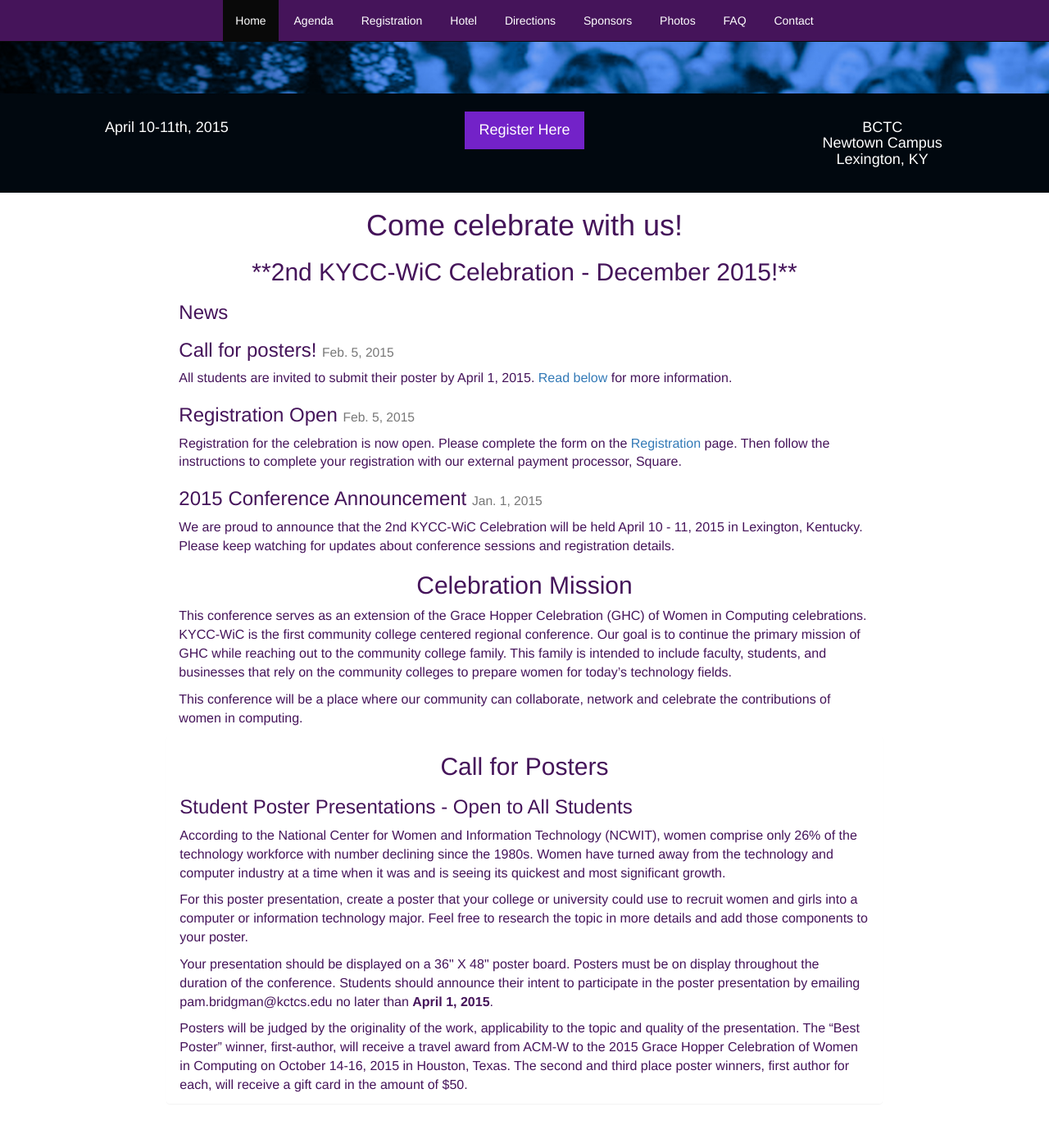
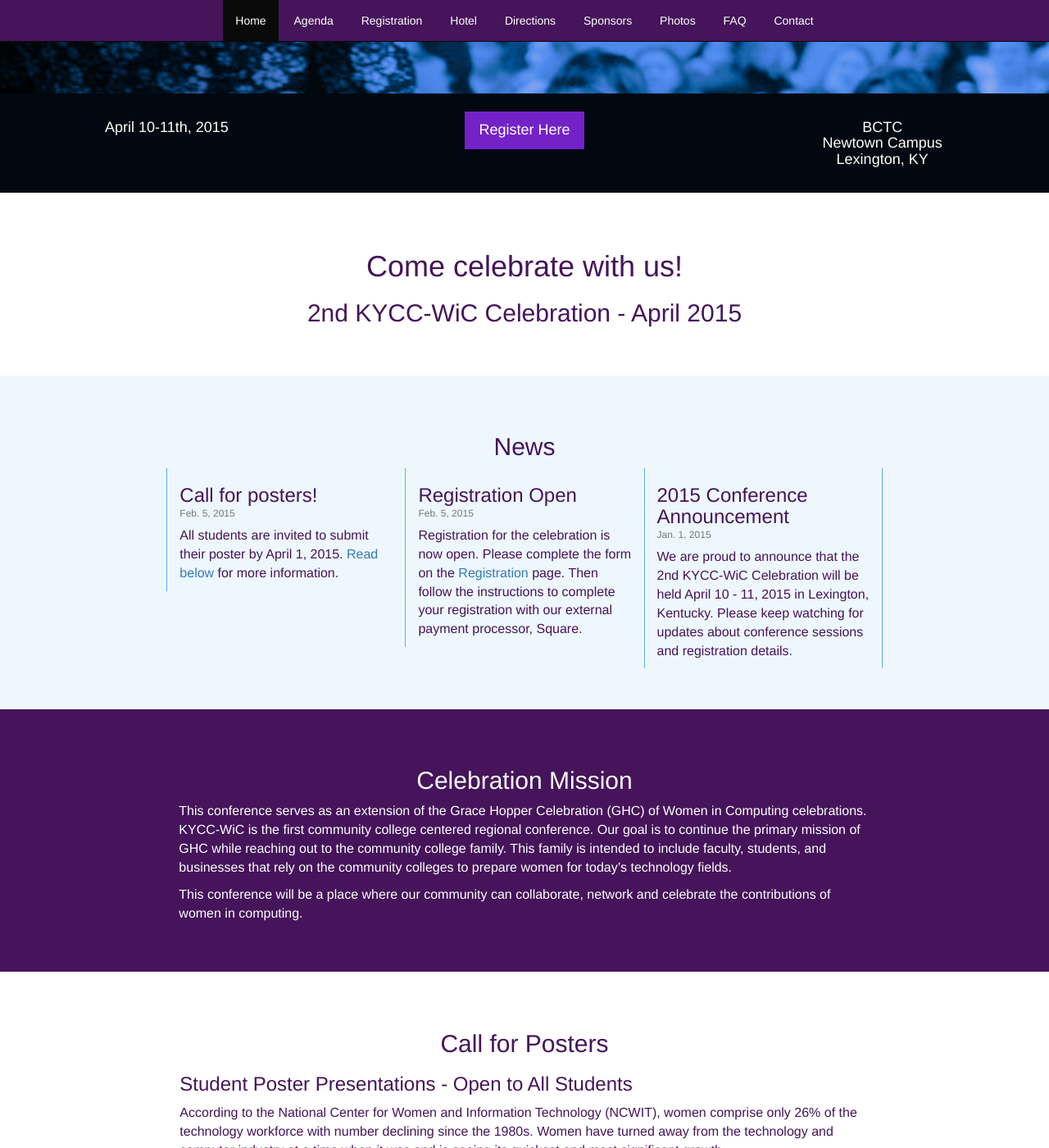
Before and after one commit to LexLadiesCode/KYCC-WIC, a Jekyll site: the page built from index.html, in a window 1280 px wide and 1400 px high, scrolled down 404 px. Shown: the whole window at 82% size. Built offline with Jekyll 4.4.1, drawn with Linux system fonts in a browser that asks for light colours.

Commit message:
styling headline, news, mission

```diff
--- a/css/main.scss
+++ b/css/main.scss
@@ -108,13 +108,44 @@ $charcoal: #01080F;
   text-decoration: none;
   background-color: #fff;
 }
+#home {
+  > .row {
+    padding-top: 50px;
+    padding-bottom: 50px;
+  }
+}
+#headline {
+}
 #news {
+  background-color: rgba($light-blue, .1);
+  .col-md-4 {
+    border-left: 1px solid $light-blue;
+    &:last-child {
+      border-right: 1px solid $light-blue;
+    }
+  }
   h1, h2, h3, h4 {
     color: $dark-purple;
+    small {
+      display: block;
+      padding-top: 3px;
+      font-size: .5em;
+    }
   }
   h5.subheader {
     color: $white;
     background-color: $dark-purple;
+  }
+}
+#celebration-mission {
+  background-color: $dark-purple;
+  h1, h2, h3, h4 {
+    color: $white;
+  }
+  div {
+    p {
+      color: $white;
+    }
   }
 }
 #agenda {
--- a/index.html
+++ b/index.html
@@ -3,8 +3,8 @@ layout: default
 title: Home
 permalink: /
 ---
-<div class = "container-fluid">
-  <div class="row" id="banner">
+<div class="container-fluid">
+  <div id="banner" class="row">
         <div class="col-md-4 col-sm-12 col-xs-12">
             <h4>April 10-11th, 2015</h4>
         </div>
@@ -15,25 +15,46 @@ permalink: /
             <h4>BCTC<br>Newtown Campus<br>Lexington, KY</h4>
         </div>
   </div>
-  <div id="news" class="row">
+</div>
+<div id="home" class="container-fluid">
+
+  <div id="headline" class="row">
     <div class="col-md-8 col-md-offset-2">
       <h1>Come celebrate with us!</h1>
       <h2>
-            **2nd KYCC-WiC Celebration - December 2015!**
+          2nd KYCC-WiC Celebration - April 2015
       </h2>
-        <h3>News</h3>
+    </div>
+  </div>
+  <div id="news" class="row">
+    <div class="col-md-8 col-md-offset-2">
+        <h2>News</h2>
+        <div class="row">
+          <div class="col-md-4">
             <h3>Call for posters! <small>Feb. 5, 2015</small></h3>
             <p>
               All students are invited to submit their poster by April 1, 2015. <a href="#call-for-posters">Read below</a> for more information.
             </p>
+          </div>
+          <div class="col-md-4">
             <h3>Registration Open <small>Feb. 5, 2015</small></h3>
             <p>
               Registration for the celebration is now open. Please complete the form on the <a href="/registration/">Registration</a> page. Then follow the instructions to complete your registration with our external payment processor, Square.
             </p>
+          </div>
+          <div class="col-md-4">
             <h3>2015 Conference Announcement <small>Jan. 1, 2015</small></h3>
             <p>
                 We are proud to announce that the 2nd KYCC-WiC Celebration will be held April 10 - 11, 2015 in Lexington, Kentucky. Please keep watching for updates about conference sessions and registration details.
             </p>
+          </div>
+        </div>
+
+    </div>
+  </div>
+
+  <div id="celebration-mission" class="row">
+    <div class="col-md-8 col-md-offset-2">
       <h2>Celebration Mission</h2>
       <p>
           This conference serves as an extension of the Grace Hopper Celebration (GHC) of Women in Computing celebrations. KYCC-WiC is the first community college centered regional conference. Our goal is to continue the primary mission of GHC while reaching out to the community college family. This family is intended to include faculty, students, and businesses that rely on the community colleges to prepare women for today’s technology fields.
@@ -43,6 +64,8 @@ permalink: /
       </p>
     </div>
   </div>
+
+
   <div class="row">
     <div class="col-md-8 col-md-offset-2 panel">
       <h2 id="call-for-posters">Call for Posters</h2>
```
Lines whose indentation alone changed are shown as unchanged.
